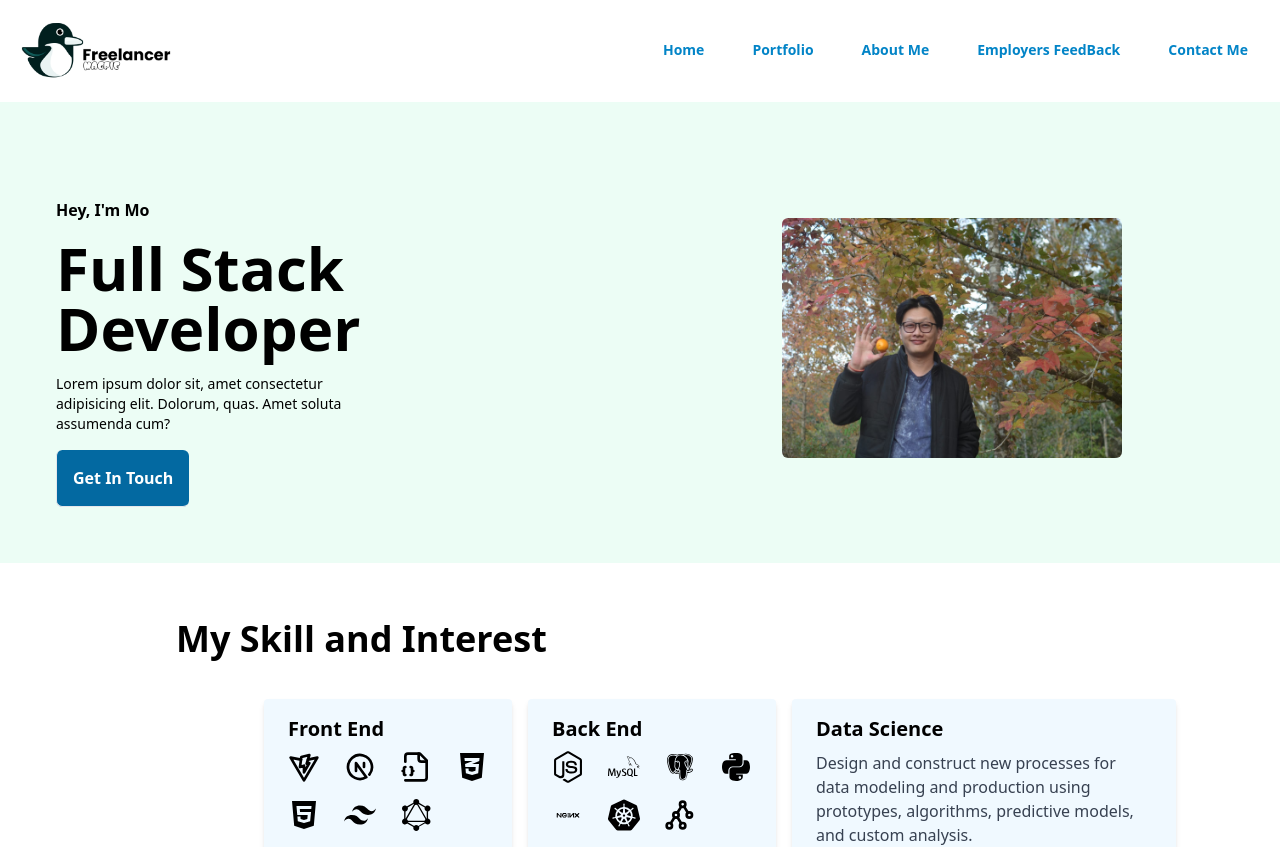
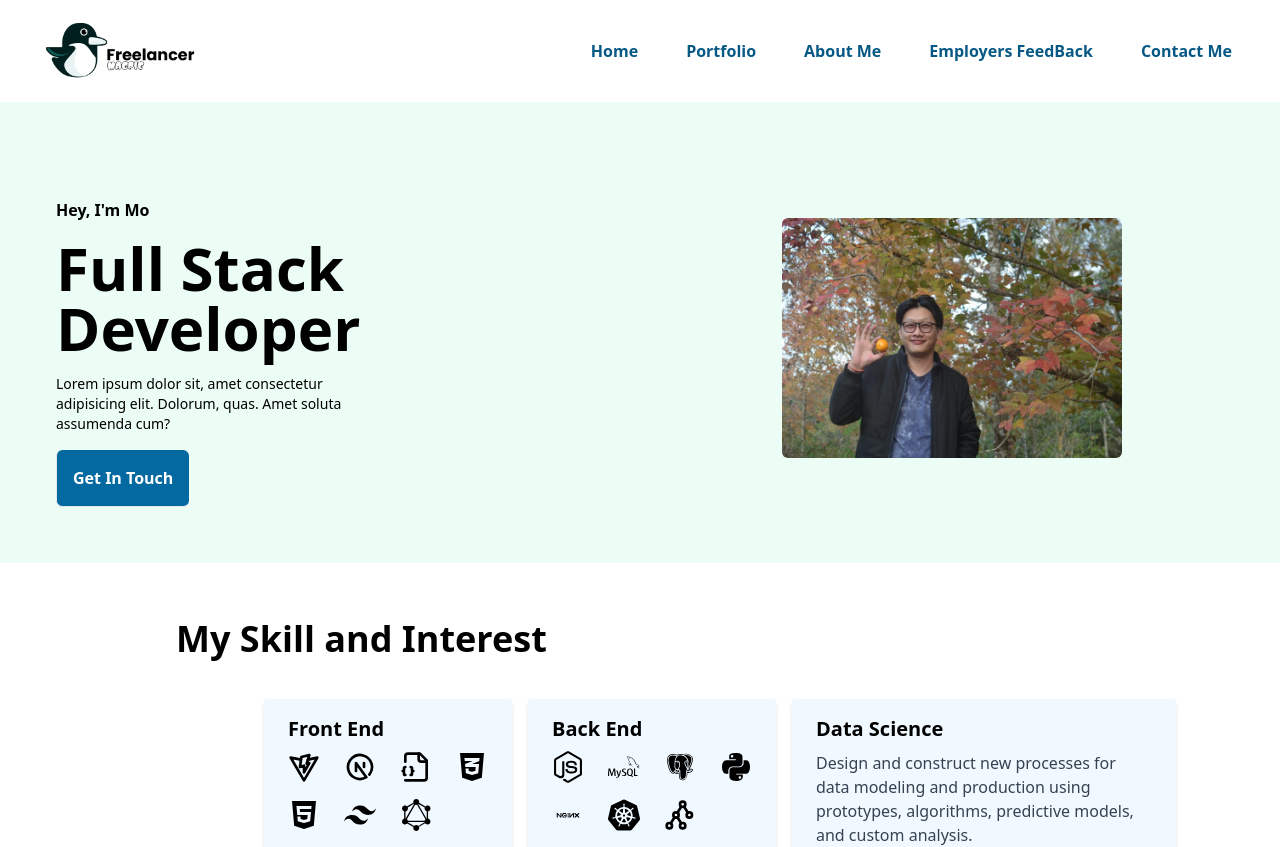
Before and after one commit to sengaMo/keomuanvong, a React (Vite) app: page / in a window 1280 px wide. Shown: the top 847 px of the page. Built offline with nearby package versions, Linux system fonts and the light colour scheme; no server answers.

Commit message:
Update TopBar.jsx

```diff
--- a/src/components/sidebar/TopBar.jsx
+++ b/src/components/sidebar/TopBar.jsx
@@ -1,6 +1,8 @@
 import React from "react";
 import { Link } from "react-scroll";
 import myLogo from "../../assets/mylogo.png";
+import { IoMenu } from "react-icons/io5";
+import { IoIosClose } from "react-icons/io";
 
 const TopBar = () => {
   const [navActive, setNavActive] = React.useState(false);
@@ -11,9 +13,86 @@ const TopBar = () => {
       setNavActive(false);
     }
   });
+
+  const toggleNav = () => {
+    setNavActive(!navActive);
+  };
+
+  const closeMenu = () => {
+    setNavActive(false);
+  };
+
+  const Links = [
+    {
+      name: "Home",
+      link: "home",
+    },
+    {
+      name: "Portfolio",
+      link: "portfolio",
+    },
+    {
+      name: "About Me",
+      link: "about",
+    },
+    {
+      name: "Employers FeedBack",
+      link: "feedback",
+    },
+    {
+      name: "Contact Me",
+      link: "contact",
+    },
+  ];
   return (
     <>
-      <nav
+      <div
+        className={`${
+          navActive ? "shadow-md w-full fixed top-0 left-0" : null
+        }`}
+      >
+        <div className="phone:flex item-center justify-between bg-white py-4 phone:px-10 px-7">
+          <div className="font-bold text-2xl cursor-pointer flex item-center text-gray-800">
+            <img src={myLogo} alt="logo" className="w-40" />
+          </div>
+          <div
+            onClick={() => setNavActive(!navActive)}
+            className=" transition-all duration-500 ease-in"
+          >
+            {navActive ? (
+              <IoIosClose className="text-3xl fixed right-16 top-8 cursor-pointer phone:hidden" />
+            ) : (
+              <IoMenu className="text-3xl fixed right-16 top-8 cursor-pointer phone:hidden" />
+            )}
+          </div>
+          <ul
+            className={`phone:flex phone:items-center phone:pb-0 absolute phone:static bg-white phone:z-auto z-[-1] left-0 w-full phone:w-auto phone:pl-0 pl-9 transistion-all duration-500
+          ease-in ${
+            navActive ? "top-20 opacity-100" : "top-[490px"
+          } phone:opacity-100 opacity-0`}
+          >
+            {Links.map((value) => (
+              <li
+                key={value.name}
+                className="phone:ml-8 text-sm phone:text-base phone:my-0 my-7 "
+              >
+                <Link
+                  to={value.link}
+                  activeClass="active"
+                  spy={true}
+                  smooth={true}
+                  offset={-70}
+                  duration={900}
+                  className="text-sky-800 font-bold cursor-pointer hover:border-l hover:border-b hover:border-sky-500 duration-500 p-2 rounded-md"
+                >
+                  {value.name}
+                </Link>
+              </li>
+            ))}
+          </ul>
+        </div>
+      </div>
+      {/* <nav
         className={
           navActive
             ? "shadow-md fixed w-full transition-all duration-300 ease-in-out bg-white"
@@ -21,11 +100,12 @@ const TopBar = () => {
         }
       >
         <div className="p-4 shadow-md">
-          <div className="flex justify-between content-center">
           <div className="flex">
+            <div className="flex justify-between">
+              <div className="flex justify-center">
                 <img src={myLogo} alt="logo" className="w-40" />
               </div>
-            <div className="flex gap-4">
+              <div className="">
                 <Link
                   to={"home"}
                   activeClass="active"
@@ -33,7 +113,7 @@ const TopBar = () => {
                   smooth={true}
                   offset={-70}
                   duration={900}
-                className="px-4 text-sky-600 rounded-md mt-6 cursor-pointer text-sm font-bold transition-all duration-300 ease-in-out"
+                  className="px-4 text-sky-600 rounded-md cursor-pointer text-xs phone:text-sm font-bold transition-all duration-300 ease-in-out"
                 >
                   Home
                 </Link>
@@ -44,7 +124,7 @@ const TopBar = () => {
                   smooth={true}
                   offset={-70}
                   duration={900}
-                className="px-4 text-sky-600 rounded-md mt-6 cursor-pointer text-sm font-bold transition-all duration-300 ease-in-out"
+                  className="px-4 text-sky-600 rounded-md cursor-pointer text-xs phone:text-sm font-bold transition-all duration-300 ease-in-out"
                 >
                   Portfolio
                 </Link>
@@ -55,7 +135,7 @@ const TopBar = () => {
                   smooth={true}
                   offset={-70}
                   duration={900}
-                className="px-4 text-sky-600 rounded-md mt-6 cursor-pointer text-sm font-bold transition-all duration-300 ease-in-out"
+                  className="px-4 text-sky-600 rounded-md cursor-pointer text-xs phone:text-sm font-bold transition-all duration-300 ease-in-out"
                 >
                   About Me
                 </Link>
@@ -66,7 +146,7 @@ const TopBar = () => {
                   smooth={true}
                   offset={-70}
                   duration={900}
-                className="px-4 text-sky-600 rounded-md mt-6 cursor-pointer text-sm font-bold transition-all duration-300 ease-in-out"
+                  className="px-4 text-sky-600 rounded-md cursor-pointer text-xs phone:text-sm font-bold transition-all duration-300 ease-in-out"
                 >
                   Employers FeedBack
                 </Link>
@@ -77,14 +157,15 @@ const TopBar = () => {
                   smooth={true}
                   offset={-70}
                   duration={900}
-                className="px-4 text-sky-600 rounded-md mt-6 cursor-pointer text-sm font-bold transition-all duration-300 ease-in-out"
+                  className="px-4 text-sky-600 rounded-md cursor-pointer text-xs phone:text-sm font-bold transition-all duration-300 ease-in-out"
                 >
                   Contact Me
                 </Link>
               </div>
             </div>
           </div>
-      </nav>
+        </div>
+      </nav> */}
     </>
   );
 };
```
Lines whose indentation alone changed are shown as unchanged.
